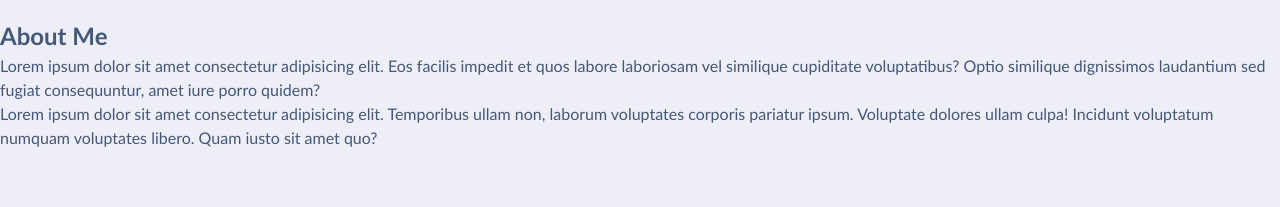
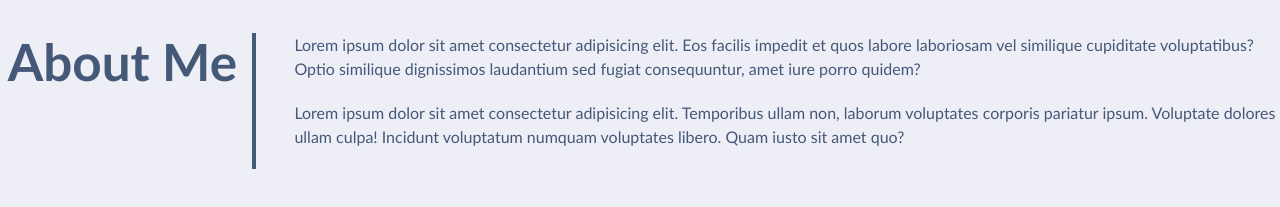
Before and after one commit to Stephen-exe/showcase-2025, a plain HTML site: page index.html in a window 1280 px wide. Shown: the part 333-540 px from the top of the page. Drawn offline with Linux system fonts and the light colour scheme.

```diff
--- a/index.html
+++ b/index.html
@@ -26,7 +26,7 @@
       <h2>Cool subtitle here!</h2>
     </div>
   </section>
-  <main>
+  <main class="page-section" id="about">
     <h2>About Me</h2>
     <div>
       <p>Lorem ipsum dolor sit amet consectetur adipisicing elit. Eos facilis impedit et quos labore laboriosam vel
```
